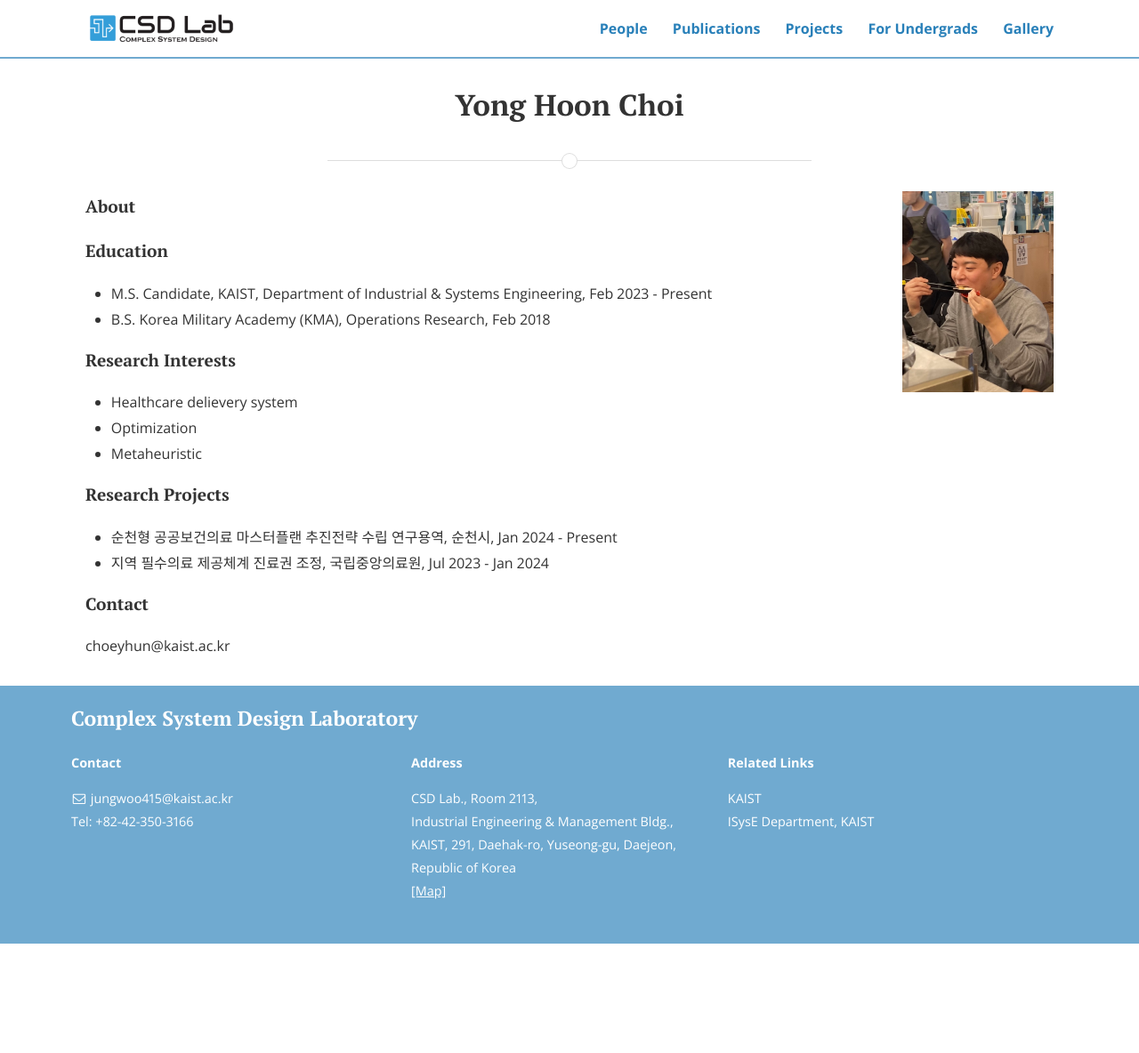
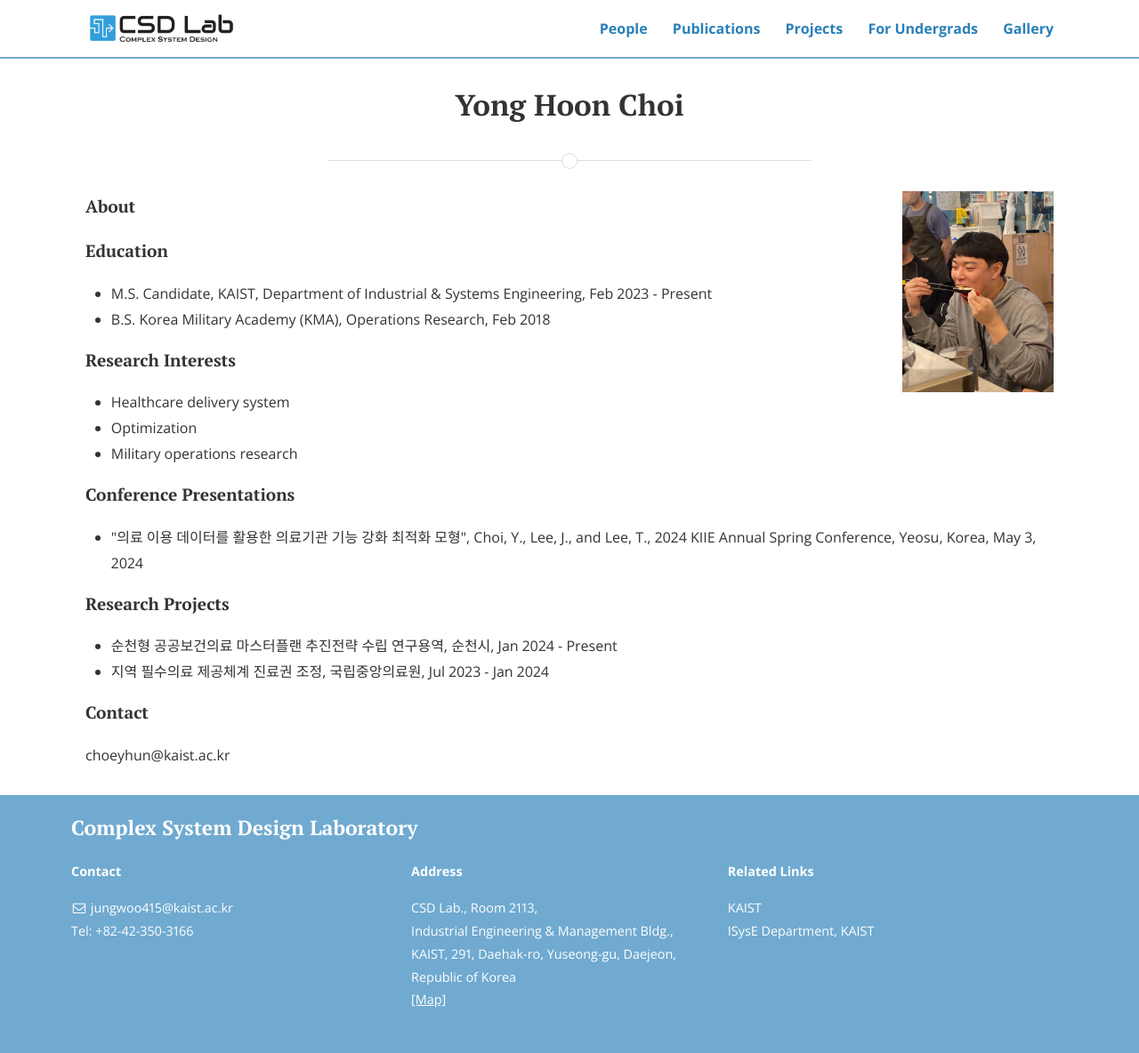
Before and after one commit to CSDlab-KAIST/csdlab-kaist.github.io, a Jekyll site: the page built from people/yonghoon.html, in a window 1280 px wide. Shown: the whole page at 89% size. Built offline with Jekyll 4.4.1, drawn with Linux system fonts in a browser that asks for light colours; nearby versions of some CDN libraries; before the commit the page ends 1061 px from its top, so only the background shows below that.

Commit message:
Update yonghoon.html

```diff
--- a/people/yonghoon.html
+++ b/people/yonghoon.html
@@ -23,10 +23,16 @@ title: Yong Hoon Choi
 
 <h4>Research Interests</h4>
 <ul>
-  <li>Healthcare delievery system</li>
+  <li>Healthcare delivery system</li>
   <li>Optimization</li>
-  <li>Metaheuristic</li>
+  <li>Military operations research</li>
 </ul>
+
+<h4>Conference Presentations</h4>
+<ul>
+  <li>"의료 이용 데이터를 활용한 의료기관 기능 강화 최적화 모형", Choi, Y., Lee, J., and Lee, T., 2024 KIIE Annual Spring Conference, Yeosu, Korea, May 3, 2024</li>
+</ul>
+
 
 <h4>Research Projects</h4>
 <ul>
```
